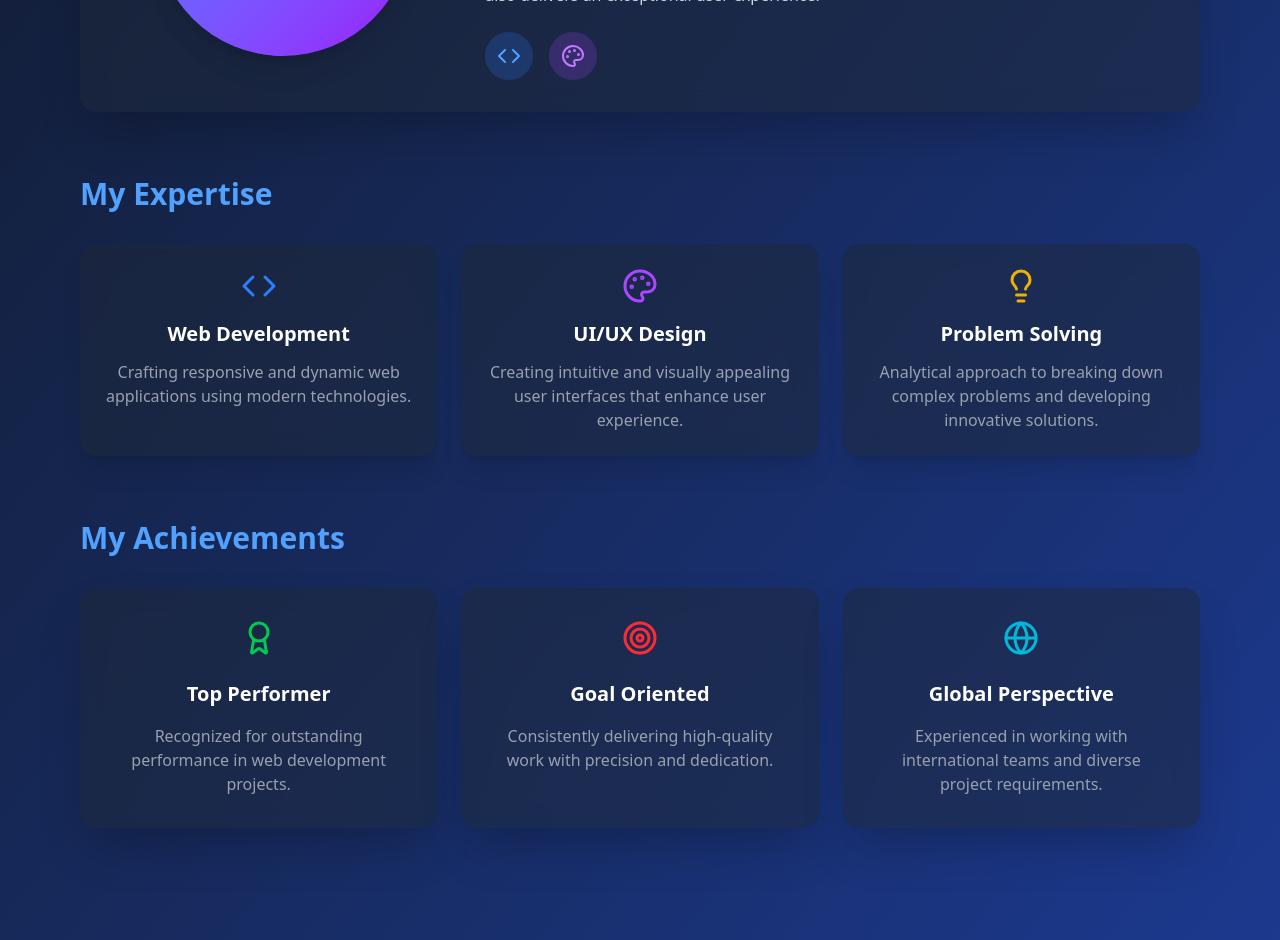
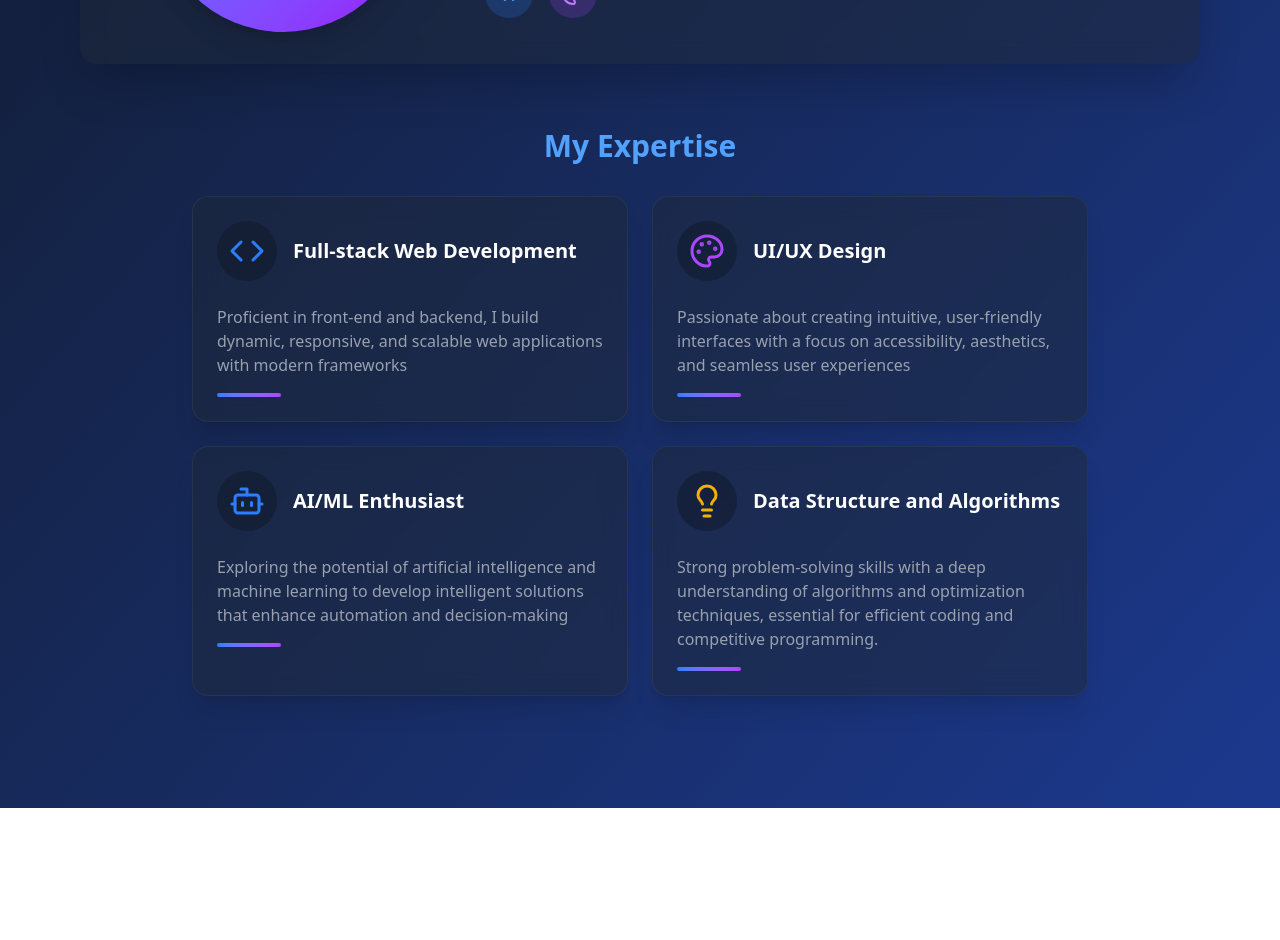
Before and after one commit to priyanshi0609/Portfolio, a React (Vite) app: page /about in a window 1280 px wide. Shown: the part 680-1620 px from the top of the page. After the commit the page ends 1488 px from the top, so only its background shows below. Built offline with nearby package versions, Linux system fonts and the light colour scheme.

Commit message:
feat : about page

```diff
--- a/src/components/About.jsx
+++ b/src/components/About.jsx
@@ -5,8 +5,10 @@ import {
   Palette,
   Lightbulb,
   Award,
-  Target,
-  Globe
+  Trophy,
+  Medal,
+  Star,
+  Bot,
 } from 'lucide-react';
 import Navbar from './Navbar';
 
@@ -14,39 +16,25 @@ const AboutSection = () => {
   const skills = [
     {
       icon: <Code className="text-blue-500" size={36} />,
-      title: 'Web Development',
-      description: 'Crafting responsive and dynamic web applications using modern technologies.'
+      title: 'Full-stack Web Development',
+      description: 'Proficient in front-end and backend, I build dynamic, responsive, and scalable web applications with modern frameworks',
     },
     {
       icon: <Palette className="text-purple-500" size={36} />,
       title: 'UI/UX Design',
-      description: 'Creating intuitive and visually appealing user interfaces that enhance user experience.'
+      description: 'Passionate about creating intuitive, user-friendly interfaces with a focus on accessibility, aesthetics, and seamless user experiences'
     },
     {
-      icon: <Lightbulb className="text-yellow-500" size={36} />,
-      title: 'Problem Solving',
-      description: 'Analytical approach to breaking down complex problems and developing innovative solutions.'
+      icon: <Bot className="text-blue-500" size={36} />,
+      title: 'AI/ML Enthusiast',
+      description: 'Exploring the potential of artificial intelligence and machine learning to develop intelligent solutions that enhance automation and decision-making'
+    },
+    {
+      icon:<Lightbulb className="text-yellow-500" size={36} />,
+      title: 'Data Structure and Algorithms',
+      description: 'Strong problem-solving skills with a deep understanding of algorithms and optimization techniques, essential for efficient coding and competitive programming.'
     }
   ];
-
-  const achievements = [
-    {
-      icon: <Award className="text-green-500" size={36} />,
-      title: 'Top Performer',
-      description: 'Recognized for outstanding performance in web development projects.'
-    },
-    {
-      icon: <Target className="text-red-500" size={36} />,
-      title: 'Goal Oriented',
-      description: 'Consistently delivering high-quality work with precision and dedication.'
-    },
-    {
-      icon: <Globe className="text-cyan-500" size={36} />,
-      title: 'Global Perspective',
-      description: 'Experienced in working with international teams and diverse project requirements.'
-    }
-  ];
-
   return (
     <div className="min-h-screen bg-gradient-to-br from-gray-900 to-blue-900 text-white flex flex-col">
       {/* Using the Navbar component instead of custom navbar */}
@@ -94,17 +82,9 @@ const AboutSection = () => {
               </div>
               <div className="md:w-2/3">
                 <p className="text-gray-300 leading-relaxed mb-6">
-                  A dynamic web developer with a passion for creating innovative digital solutions.
-                  My journey in technology is driven by curiosity, creativity, and a commitment to
-                  continuous learning. I thrive on transforming complex ideas into user-friendly
-                  and visually appealing web experiences.
+                I am Priyanshi Bothra, a Full Stack Web Developer, UI/UX Designer, and AI/ML Enthusiast, currently pursuing B.Tech IT at GGSIPU. Passionate about crafting seamless digital experiences, I thrive on curiosity, creativity, and commitment. Beyond coding, I am a confident speaker and natural communicator, actively hosting events and engaging with communities. I love competing in Hackathons and Coding competitions, constantly pushing boundaries to innovate and excel.
                 </p>
-                <p className="text-gray-300 leading-relaxed mb-6">
-                  With over 5 years of experience in full-stack development, I've had the opportunity
-                  to work on diverse projects across various industries. My approach combines technical
-                  expertise with an artistic eye for detail, ensuring that every project not only
-                  functions flawlessly but also delivers an exceptional user experience.
-                </p>
+
                 <div className="flex space-x-4">
                   <motion.div
                     whileHover={{ y: -5 }}
@@ -131,65 +111,38 @@ const AboutSection = () => {
             transition={{ duration: 0.7 }}
             className="mb-16"
           >
-            <h3 className="text-2xl md:text-3xl font-semibold mb-8 text-blue-400">My Expertise</h3>
-            <div className="grid md:grid-cols-3 gap-6">
+            <h3 className="text-2xl md:text-3xl font-semibold mb-8 text-blue-400 text-center">My Expertise</h3>
+
+            {/* 2x2 Matrix Container */}
+            <div className="grid grid-cols-1 md:grid-cols-2 gap-6 max-w-4xl mx-auto">
               {skills.map((skill, index) => (
-                <motion.div
-                  key={index}
-                  initial={{ opacity: 0, y: 30 }}
-                  whileInView={{ opacity: 1, y: 0 }}
-                  viewport={{ once: true }}
-                  transition={{ duration: 0.5, delay: index * 0.2 }}
-                  whileHover={{ scale: 1.05, boxShadow: "0 10px 25px -5px rgba(0, 0, 0, 0.1)" }}
-                  className="bg-gray-800/50 backdrop-blur-md rounded-2xl p-6 flex flex-col items-center text-center shadow-xl"
-                >
-                  <div className="mb-4">{skill.icon}</div>
-                  <div>
-                    <h4 className="text-xl font-semibold mb-3">{skill.title}</h4>
-                    <p className="text-gray-400">{skill.description}</p>
-                  </div>
-                </motion.div>
-              ))}
-            </div>
-          </motion.div>
-
-          {/* Achievements Section */}
-          <motion.div
-            initial={{ opacity: 0, y: 50 }}
-            whileInView={{ opacity: 1, y: 0 }}
-            viewport={{ once: true }}
-            transition={{ duration: 0.8 }}
-            className="mb-16"
-          >
-            <h3 className="text-2xl md:text-3xl font-semibold mb-8 text-blue-400">My Achievements</h3>
-            <div className="grid md:grid-cols-3 gap-6">
-              {achievements.map((achievement, index) => (
                 <motion.div
                   key={index}
                   initial={{ opacity: 0, scale: 0.9 }}
                   whileInView={{ opacity: 1, scale: 1 }}
                   viewport={{ once: true }}
-                  transition={{ duration: 0.5, delay: index * 0.2 }}
+                  transition={{ duration: 0.5, delay: index * 0.15 }}
                   whileHover={{
                     scale: 1.05,
-                    boxShadow: "0 20px 25px -5px rgba(0, 0, 0, 0.2)"
+                    boxShadow: "0 10px 25px -5px rgba(0, 0, 0, 0.2)",
+                    backgroundColor: "rgba(30, 41, 59, 0.7)"
                   }}
-                  className="bg-gray-800/50 backdrop-blur-md rounded-2xl p-8 text-center shadow-2xl"
+                  className="bg-gray-800/50 backdrop-blur-md rounded-2xl p-6 shadow-xl border border-gray-700/50 flex flex-col h-full transition-all duration-300"
                 >
-                  <motion.div
-                    className="flex justify-center mb-6"
-                    whileHover={{ rotate: 10 }}
-                  >
-                    {achievement.icon}
-                  </motion.div>
-                  <h4 className="text-xl font-semibold mb-4">{achievement.title}</h4>
-                  <p className="text-gray-400">{achievement.description}</p>
+                  <div className="flex items-center mb-4">
+                    <div className="p-3 rounded-full bg-gray-900/50 mr-4">
+                      {skill.icon}
+                    </div>
+                    <h4 className="text-xl font-semibold">{skill.title}</h4>
+                  </div>
+                  <p className="text-gray-400 mt-2">{skill.description}</p>
+
+                  {/* Decorative element */}
+                  <div className="w-16 h-1 bg-gradient-to-r from-blue-500 to-purple-500 rounded-full mt-4"></div>
                 </motion.div>
               ))}
             </div>
           </motion.div>
-
-
         </div>
       </section>
     </div>
--- a/src/components/Navbar.jsx
+++ b/src/components/Navbar.jsx
@@ -16,6 +16,7 @@ const Navbar = () => {
     { name: 'About', href: '/about' },
     { name: 'Education', href: '#skills' },
     { name: 'Projects', href: '#projects' },
+    { name: 'Achievements', href: '#achievements' },
     { name: 'Contact', href: '#contact' }
   ];
 
```
